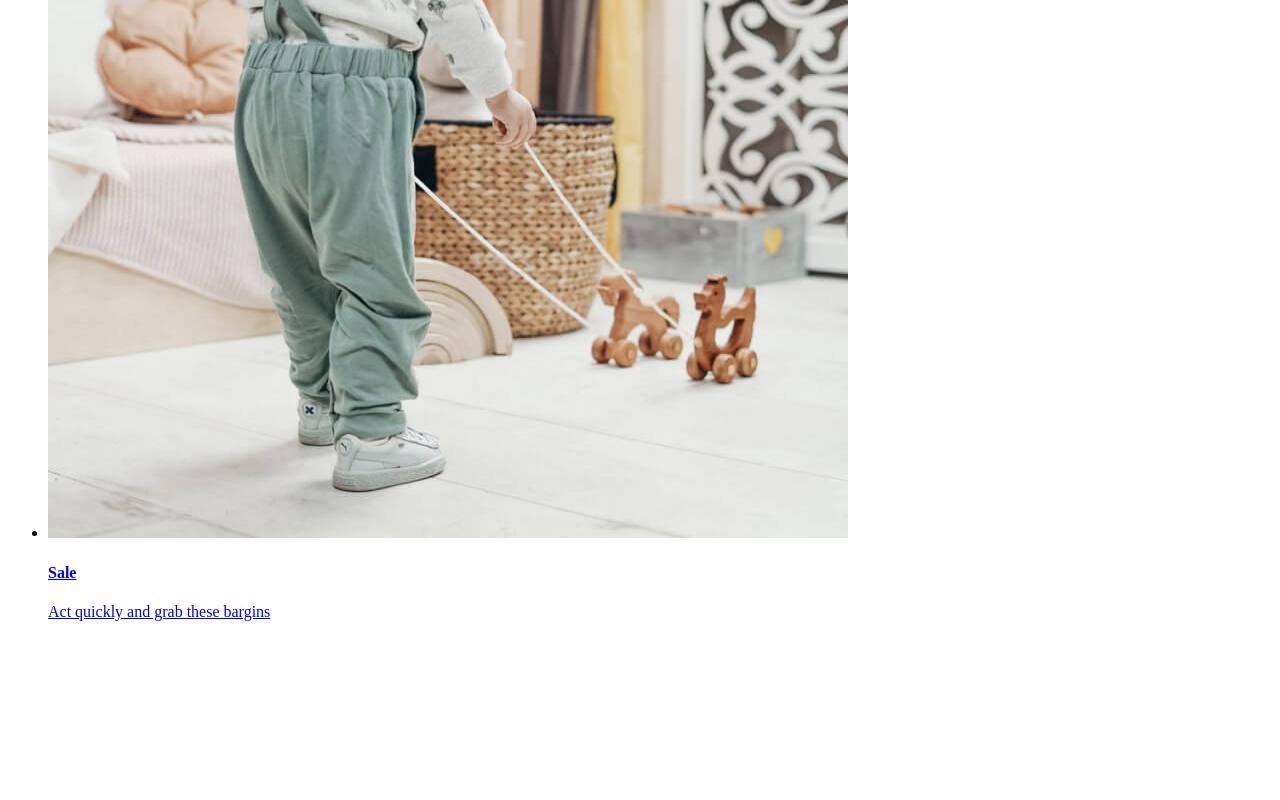
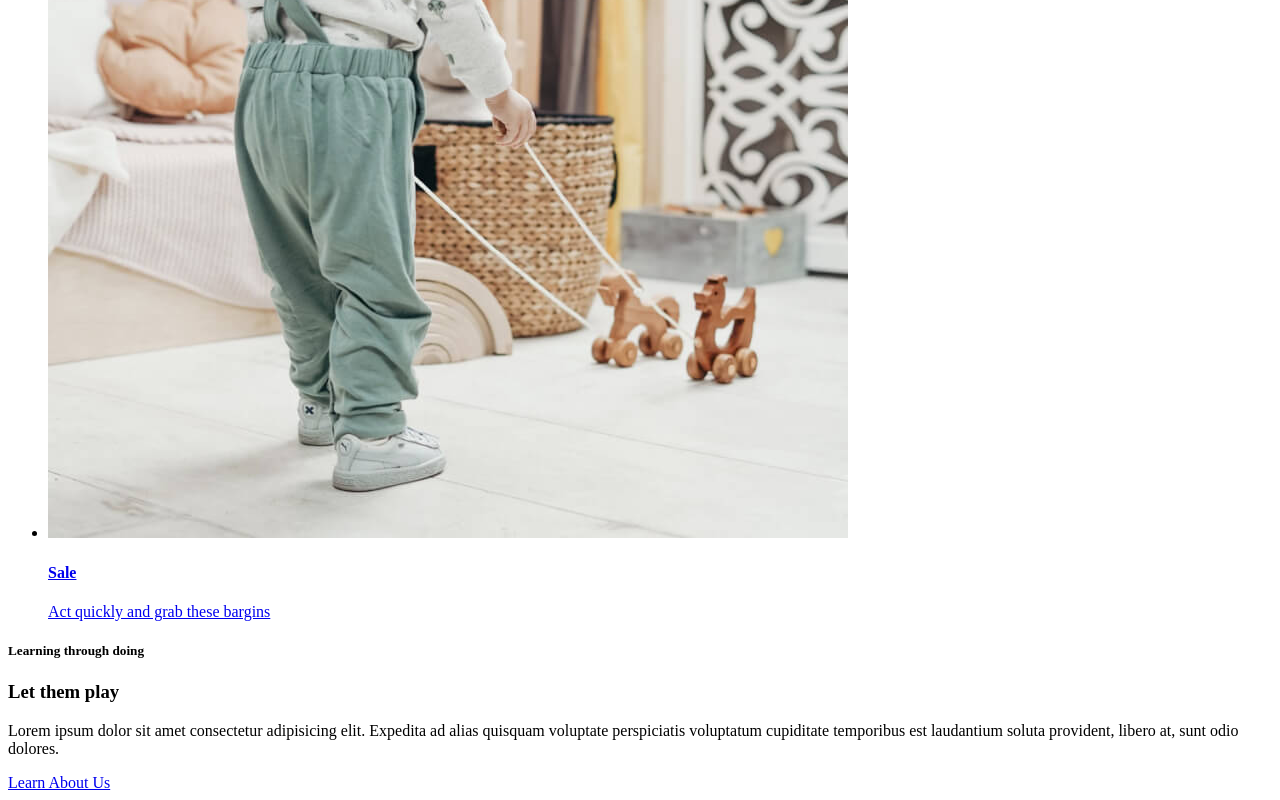
Before and after one commit to Dominican-Coder/ecommerce-codealong-juno, a plain HTML site: page index.html in a window 1280 px wide. Shown: the part 4817-5617 px from the top of the page. Before the commit the page ends 5454 px from the top, so only its background shows below. Drawn offline with Linux system fonts and the light colour scheme.

Commit message:
Added play section markup

```diff
--- a/index.html
+++ b/index.html
@@ -66,7 +66,7 @@
 
 
 		<main id="mainContent">
-			<section id="categories" class="categories">
+			<section id="categories" class="categories"><!-------------- .CATEGORIES ------------------->
 				<div class="wrapper">
 					<h2>Cartegories</h2>
 					<p>Explore our range of hand-made toys</p>
@@ -105,7 +105,13 @@
 
 			</section><!-------X------- .CATEGORIES ---------X---------->
 
-			<section id="play" class="play">
+			<section id="play" class="play"><!-------------- .PLAY ------------------->
+				<div class="wrapper playContainer">
+					<h5>Learning through doing</h5>
+					<h3>Let them play</h3>
+					<p>Lorem ipsum dolor sit amet consectetur adipisicing elit. Expedita ad alias quisquam voluptate perspiciatis voluptatum cupiditate temporibus est laudantium soluta provident, libero at, sunt odio dolores.</p>
+					<a href="#">Learn About Us</a>
+				</div>
 
 			</section><!-------X------- .PLAY ---------X---------->
 		</main>
```
